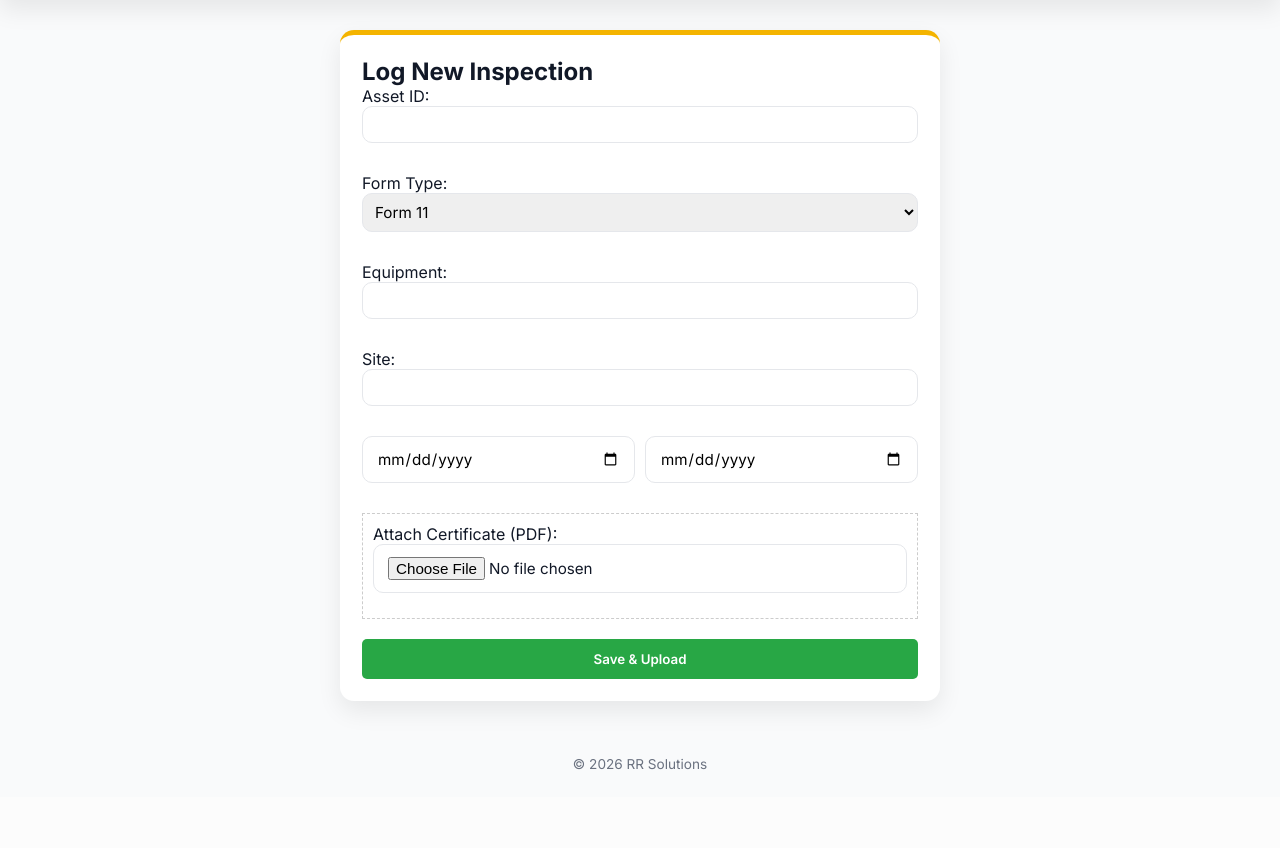
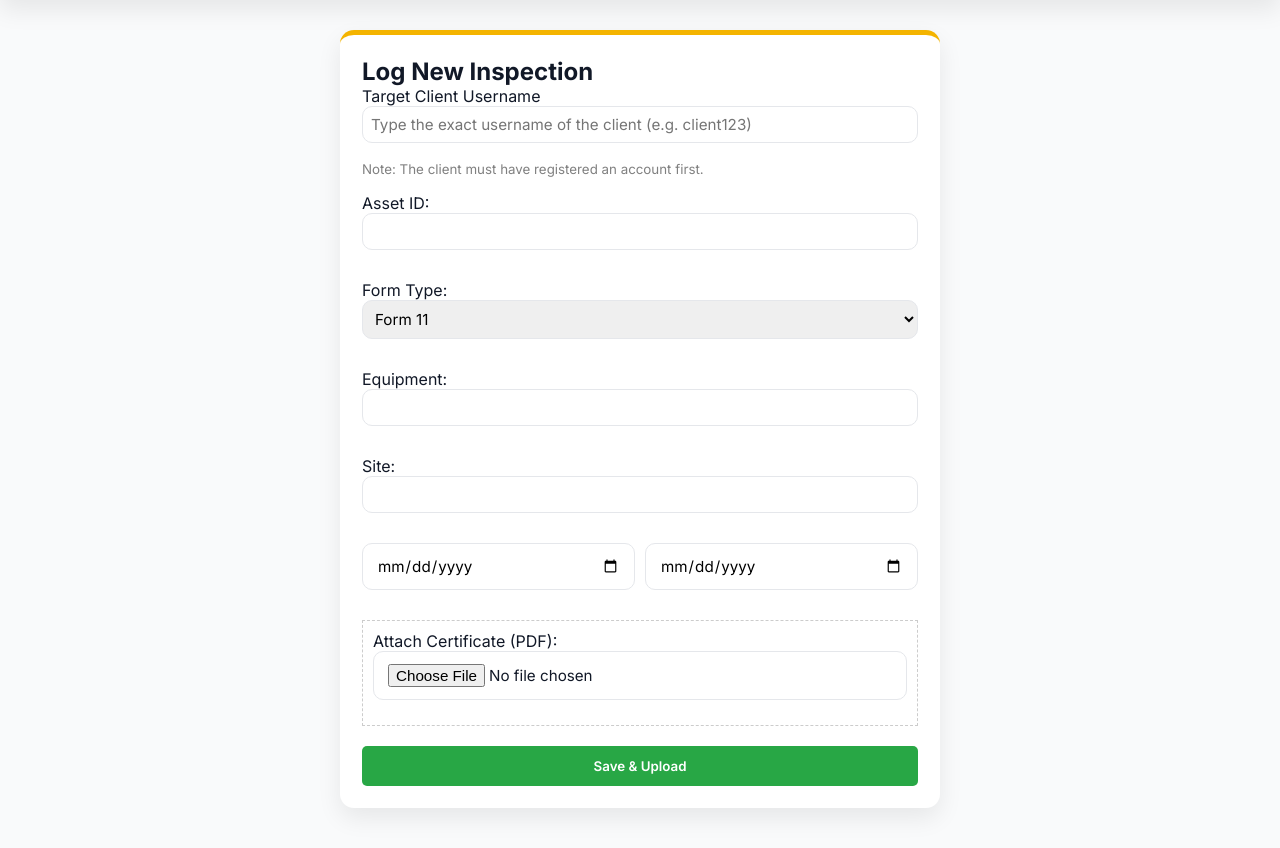
Before and after one commit to Nitish36/RR-Solutions-Inspection-Portal, a Flask app: page / in a window 1280 px wide, after a click on "+ Add Inspection". Shown: the part 56-904 px from the top of the page. Before the commit the page ends 826 px from the top, so only its background shows below. Run offline with Flask 3, Linux system fonts and the light colour scheme; a user stored in the database is signed in; data that the repository does not hold is empty.

Commit message:
Final Commit

```diff
--- a/main.py
+++ b/main.py
@@ -67,6 +67,7 @@ def sync_to_google_sheets():
 
         # 3. Pull ALL data from SQLite
         with app.app_context():
+            # This query gets the username of the person the certificate was assigned to
             results = db.session.query(
                 User.username,
                 Certificate.asset_id,
@@ -76,7 +77,7 @@ def sync_to_google_sheets():
                 Certificate.expiry_date,
                 Certificate.status,
                 Certificate.pdf_path
-            ).join(Certificate).all()
+            ).join(User, Certificate.user_id == User.id).all() # This connects Cert owner to User table
 
         print(f"Fetched {len(results)} records from SQLite.")
 
@@ -90,8 +91,8 @@ def sync_to_google_sheets():
 
         for r in results:
             has_pdf = "Yes" if r.pdf_path else "No"
-            rows.append(
-                [r.username, r.asset_id, r.equipment, r.site, r.inspection_date, r.expiry_date, r.status, has_pdf])
+            # We use r[0], r[1] etc. to ensure we get exactly what the query returned
+            rows.append([r[0], r[1], r[2], r[3], r[4], r[5], r[6], has_pdf])
 
         # 5. Overwrite the sheet
         sheet.clear()
@@ -167,11 +168,14 @@ def dashboard_stats():
 def add_cert():
     if current_user.username != 'admin':
         return jsonify({"message": "Unauthorized"}), 403
-    client_username = request.form.get('client_username')
+
+    # 1. Find the client by the username typed in the form
+    client_username = request.form.get('name')
     target_user = User.query.filter_by(username=client_username).first()
 
     if not target_user:
-        return jsonify({"status": "error", "message": "Client not found"}), 404
+        return jsonify({"status": "error", "message": f"Client '{client_username}' not found in database"}), 404
+
     asset_id = request.form.get('id')
     file = request.files.get('pdf_file')
     filename = ""
@@ -179,6 +183,7 @@ def add_cert():
         filename = secure_filename(f"{asset_id}.pdf")
         file.save(os.path.join(app.config['UPLOAD_FOLDER'], filename))
 
+    # 2. Save the certificate to the TARGET USER, not current_user
     new_c = Certificate(
         asset_id=asset_id,
         form_type=request.form.get('form_type'),
@@ -187,10 +192,15 @@ def add_cert():
         inspection_date=request.form.get('date'),
         expiry_date=request.form.get('expiry_date'),
         pdf_path=filename,
-        user_id=current_user.id
+        user_id=target_user.id, # <--- CHANGE THIS: Use the client's ID
     )
+
     db.session.add(new_c)
     db.session.commit()
+
+    # 3. Sync to Google Sheets immediately
+    sync_to_google_sheets()
+
     return jsonify({"status": "success"})
 
 
--- a/static/script.js
+++ b/static/script.js
@@ -396,6 +396,7 @@ async function loadStats() {
 async function uploadCertificate(e) {
     e.preventDefault();
     const fd = new FormData();
+    fd.append("name", document.getElementById("name").value);
     fd.append("id", document.getElementById("new-id").value);
     fd.append("type", document.getElementById("new-equipment").value);
     fd.append("site", document.getElementById("new-site").value);
--- a/template/index.html
+++ b/template/index.html
@@ -81,7 +81,11 @@
   <div class="card" style="max-width: 600px; margin: auto;">
       <h2>Log New Inspection</h2>
       <form id="add-cert-form" onsubmit="uploadCertificate(event)">
-
+        <div style="margin-bottom: 15px;">
+          <label>Target Client Username</label>
+          <input type="text" id="name" required style="width:100%; padding:8px;" placeholder="Type the exact username of the client (e.g. client123)">
+          <small style="color: gray;">Note: The client must have registered an account first.</small>
+      </div>
           <div style="margin-bottom: 15px;">
               <label>Asset ID:</label>
               <input type="text" id="new-id" required style="width:100%; padding:8px;">
```
Also changed, not shown: instance/rr_solutions.db, 4 other files.
